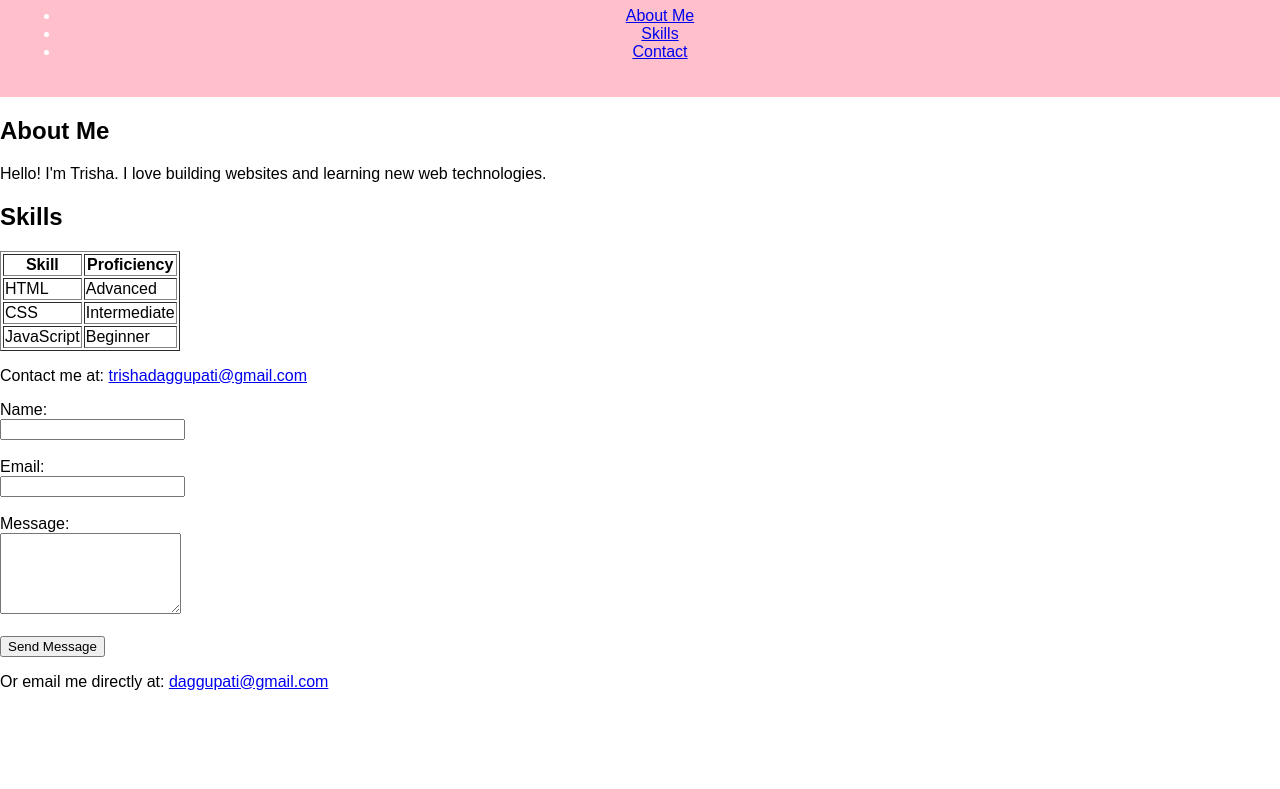
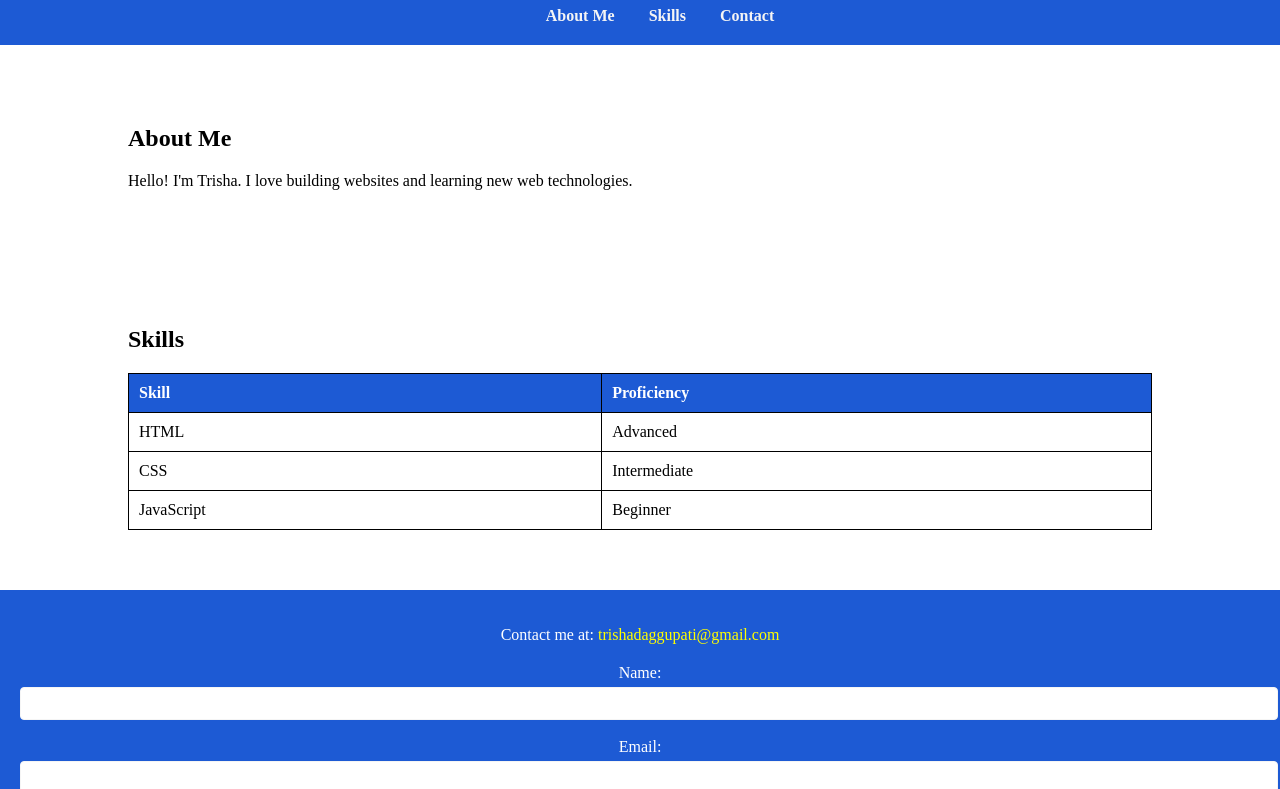
Before and after one commit to trishadaggupati/My-Portfolio, a plain HTML site: page index.html in a window 1280 px wide. Shown: the part 93-882 px from the top of the page. Before the commit the page ends 800 px from the top, so only its background shows below. Drawn offline with Linux system fonts and the light colour scheme.

Commit message:
Update style.css

```diff
--- a/style.css
+++ b/style.css
@@ -1,4 +1,4 @@
-body {
+body {    #styling whole page
   font-family: Arial, sans-serif;
   margin: 0;
   padding: 0;
@@ -6,8 +6,83 @@ body {
   color: black;
 }
 header {
-  background-color: pink;
+  background-color:  rgb(29, 90, 212);
   color: white;
   padding: 20px;
   text-align: center;
 }
+nav ul {
+  list-style-type: none; #removing bullet points
+  padding: 0;
+  margin: 0;
+}
+nav li {
+  display: inline-block;
+  margin: 0 15px;
+}
+nav a {
+  color: whitesmoke;
+  text-decoration: none;
+  font-weight: bold;
+}
+
+nav a:hover {
+  text-decoration: underline;
+}
+section {
+  padding: 40px;
+  background-color: white;
+  margin: 20px auto;
+  width: 80%;
+  border-radius: 8px;
+  border: 1px solid: white;
+}
+table {
+  width: 100%;
+  border-collapse: collapse;
+}
+
+table th, table td {
+  border: 1px solid black;
+  padding: 10px;
+  text-align: left;
+}
+
+table th {
+  background-color: rgb(29, 90, 212);
+  color: white;
+}
+
+
+form {
+  margin-top: 20px;
+}
+
+input, textarea, button {
+  width: 100%;
+  padding: 8px;
+  margin-top: 5px;
+  border: 1px solid whitesmoke;
+  border-radius: 4px;
+}
+
+button {
+  background-color:  rgb(29, 90, 212);
+  color: white;
+  border: none;
+  cursor: pointer;
+}
+
+button:hover {
+  background-color:  rgb(29, 90, 212);
+}
+footer {
+  background-color: rgb(29, 90, 212);
+  color: white;
+  text-align: center;
+  padding: 20px;
+}
+footer a {
+  color: yellow;
+  text-decoration: none;
+}
```
